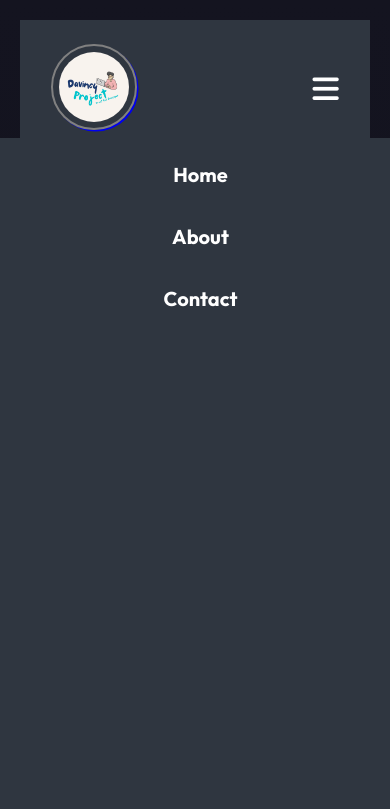
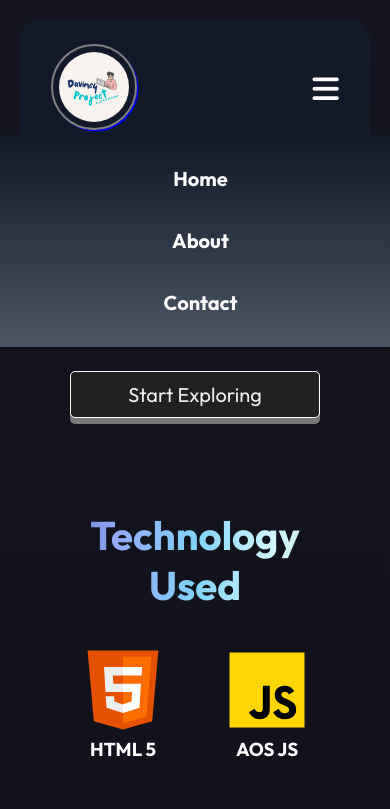
Before and after one commit to DavincyProject/porto-web, a website: page index.html in a window 390 px wide. Both pictures are taken after a click on the element 325 px from the left and 89 px from the top of the page. Shown: the top 809 px of the page. Drawn offline with nearby package versions, Linux system fonts and the light colour scheme.

Commit message:
changed height responsive

```diff
--- a/src/style/style.css
+++ b/src/style/style.css
@@ -383,32 +383,40 @@ h1 {
   font-size: 12px;
 }
 
-@media (max-width: 800px) {
+@media screen and (max-width: 800px) {
   .fkanan p {
     text-align: center;
     font-size: 16px;
   }
 
   #navbar.show{
-    background: #2f3640;
-    transition: all 0.5s;
+    background: rgb(18, 26, 42);
+    transition: all 0.2s;
+    border-top-left-radius: 20px;
+    border-top-right-radius: 20px;
   }
 
   .center-navbar {
     position: fixed;
     width: 100%;
-    height: 100vh;
-    background: #2f3640;
-    top: 138px;
+    height: 200px;
+    background: linear-gradient(rgb(17, 24, 39), rgb(75, 85, 99));
+    top: 135px;
     left: -105%;
     text-align: center;
+    align: center;
     z-index: 9999;
-    transition: all 0.5s;
-    transparent: 10%;
+    transition: all 0.2s;
+    transparent: 20%;
+    display: flex;
+    justify-content: center;
+    align-items: center;
+    flex-direction: column;
   }
 
   .center-navbar.show {
     left: 0;
+    width: 100%;
   }
 
   .center-navbar a{
```
